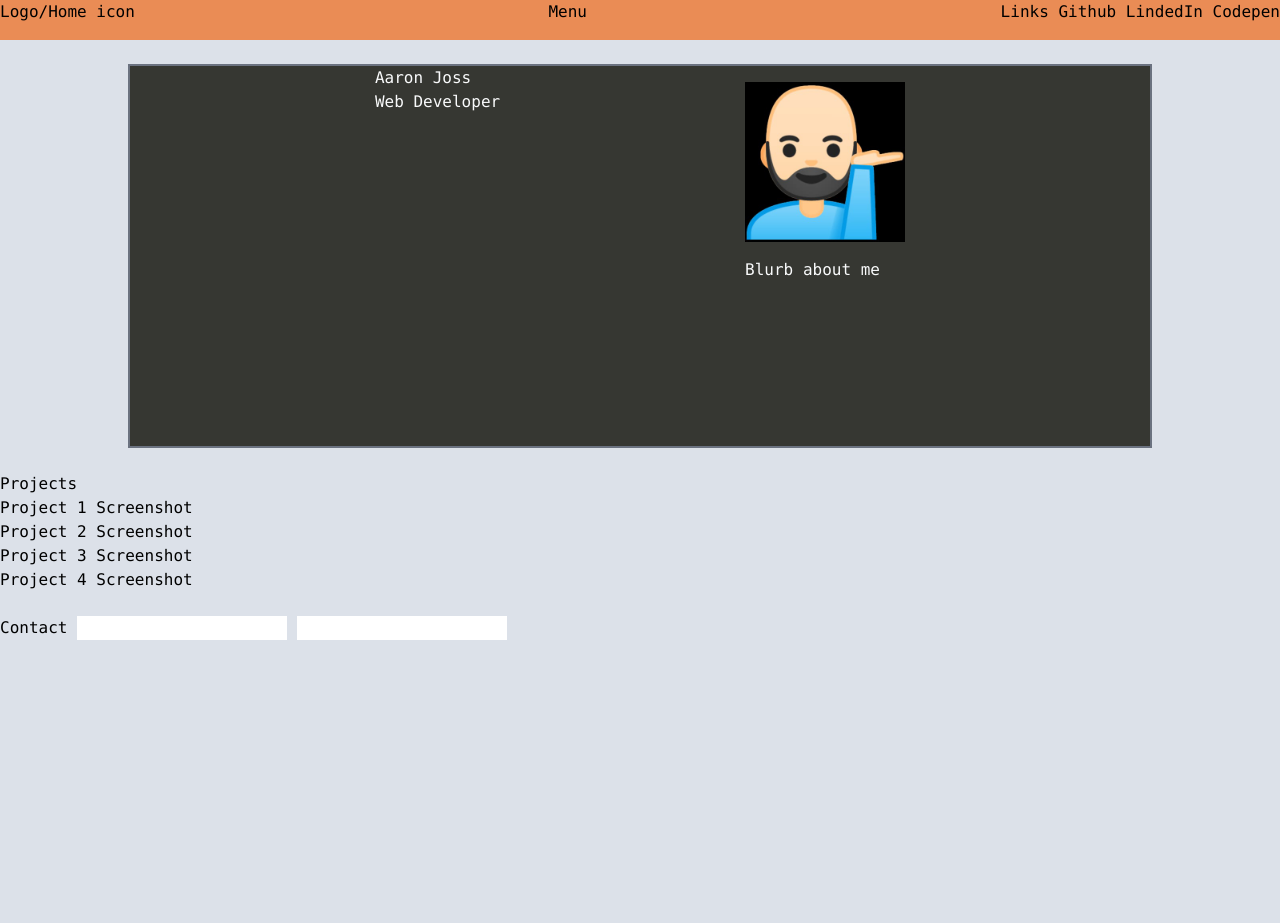
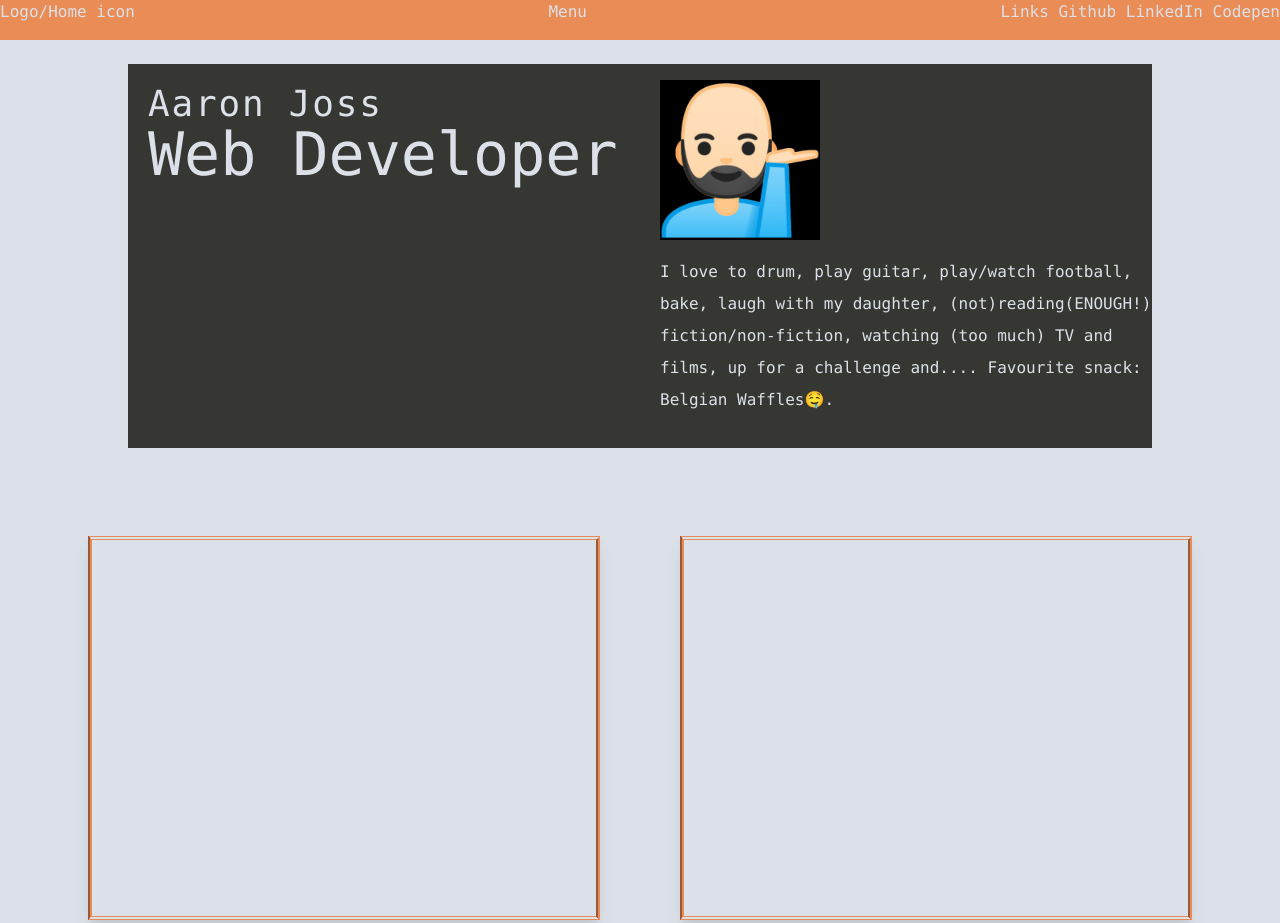
Before and after one commit to asjoss/My-Portfolio, a plain HTML site: page index.html in a window 1280 px wide. Shown: the top 923 px of the page. Before the commit the page ends 800 px from the top, so only its background shows below. Drawn offline with nearby package versions, Linux system fonts and the light colour scheme.

Commit message:
various changes i can't honestly remember :-/

```diff
--- a/index.css
+++ b/index.css
@@ -1,3 +1,6 @@
+* {
+    color: #DCE1E9;
+}
 body {
     background-color: #DCE1E9;
 }
@@ -10,3 +13,14 @@ body {
 .back-color {
     background-color: #363732;
 }
+.borda-color {
+    border-color: #ea8c55;
+    border-width: 4px;
+    border-style: double groove;
+}
+.xtra-lite {
+    font-weight: lighter;
+}
+.ultra {
+    font-stretch: ultra-expanded;
+}
--- a/index.html
+++ b/index.html
@@ -13,31 +13,35 @@
         <div>Menu</div>
         <div>Links
             <a href="https://github.com/asjoss">Github</a>
-            <a href="https://www.linkedin.com/in/aaron-joss-11522170/">LindedIn</a>
+            <a href="https://www.linkedin.com/in/aaron-joss-11522170/">LinkedIn</a>
             <a>Codepen</a>
         </div>
     </header>
     <br>
     <Main>
         <section>
-            <div class="flex justify-evenly h-96 w-4/5 border-2 border-gray-500 m-auto text-gray-50 back-color">
-                <div class="flex flex-col">
-                    <h1 class="text-6x1">Aaron Joss</h1>
-                    <h2 class="text-4x1">Web Developer</h2>
+            <div class="flex justify-between h-96 w-4/5 m-auto text-gray-50 back-color">
+                <div class="flex flex-col w-1/2 m-5">
+                    <h1 class="xtra-lite text-4xl tracking-wider">Aaron Joss</h1>
+                    <h2 class="text-6xl ultra">Web Developer</h2>
                 </div>
-                <div class="flex flex-col">
+                <div class="flex flex-col w-1/2">
                     <img class="object-contain w-40 h-48" src="images/emojimi.jpg">
-                    <h3> Blurb about me</h3>
+                    <h3 class="leading-loose"> I love to drum, play guitar, play/watch football, bake, laugh with my daughter,
+                        (not)reading(ENOUGH!) fiction/non-fiction, watching (too much) TV and films,
+                        up for a challenge and....
+                        Favourite snack: Belgian Waffles🤤.
+                    </h3>
                 </div>
             </div>
         </section>
         <br>
-        <section>
-            <h2>Projects</h2>
-            <div>Project 1 Screenshot</div>
-            <div>Project 2 Screenshot</div>
-            <div>Project 3 Screenshot</div>
-            <div>Project 4 Screenshot</div>
+        <h2>Projects</h2>
+        <section class="flex flex-wrap justify-center m-auto">
+            <div class="flex h-96 w-2/5 borda-color m-10 shadow-lg transition transform hover:-translate-y-1 motion-reduce:transition-none motion-reduce:transform-none">Project 1 Screenshot</div>
+            <div class="flex h-96 w-2/5 borda-color m-10 shadow-lg transition transform hover:-translate-y-1 motion-reduce:transition-none motion-reduce:transform-none">Project 2 Screenshot</div>
+            <div class="flex h-96 w-2/5 borda-color m-10 shadow-lg transition transform hover:-translate-y-1 motion-reduce:transition-none motion-reduce:transform-none">Project 3 Screenshot</div>
+            <div class="flex h-96 w-2/5 borda-color m-10 shadow-lg transition transform hover:-translate-y-1 motion-reduce:transition-none motion-reduce:transform-none">Project 4 Screenshot</div>
         </section>
         <br>
     </Main>
```
